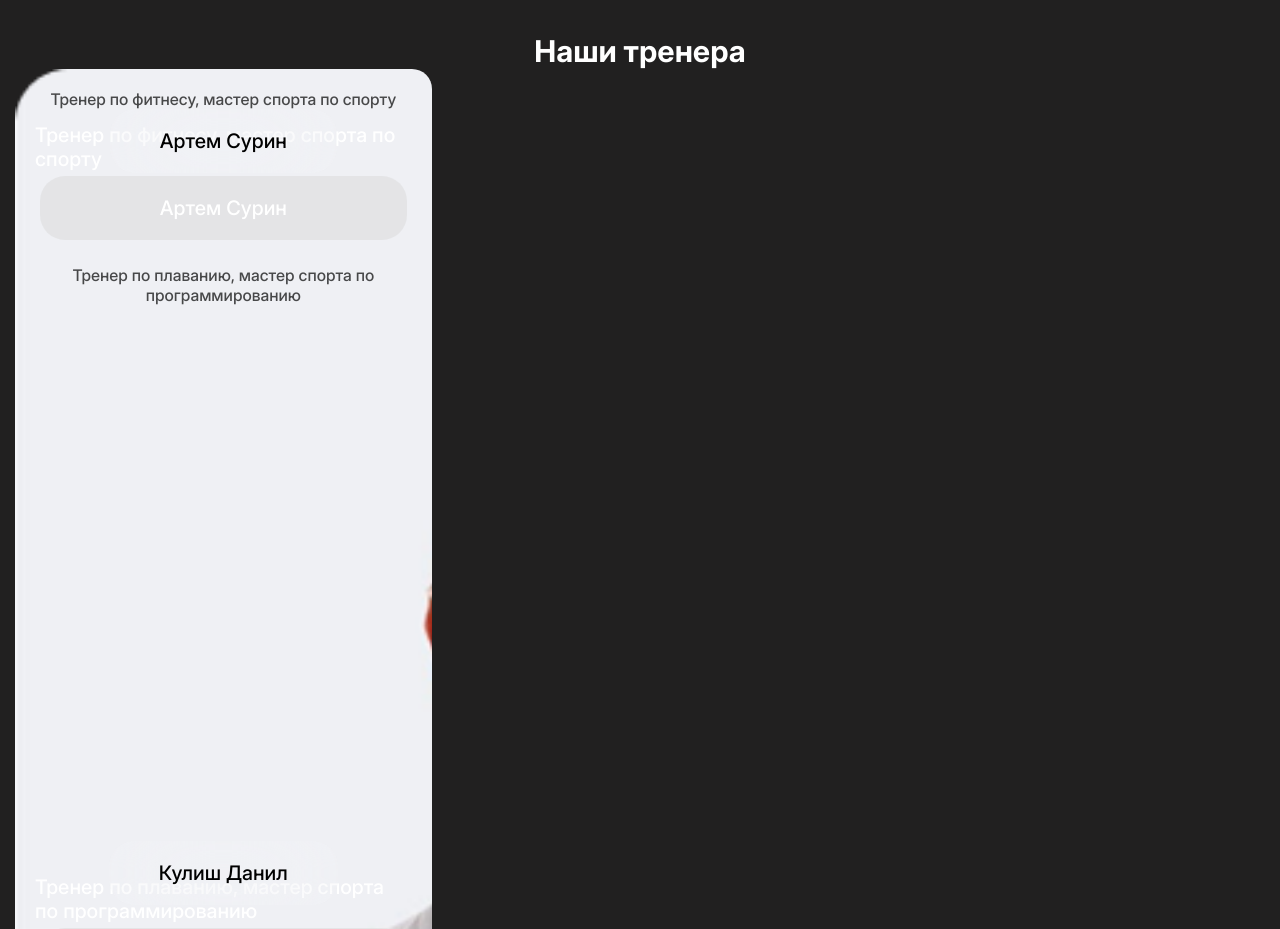
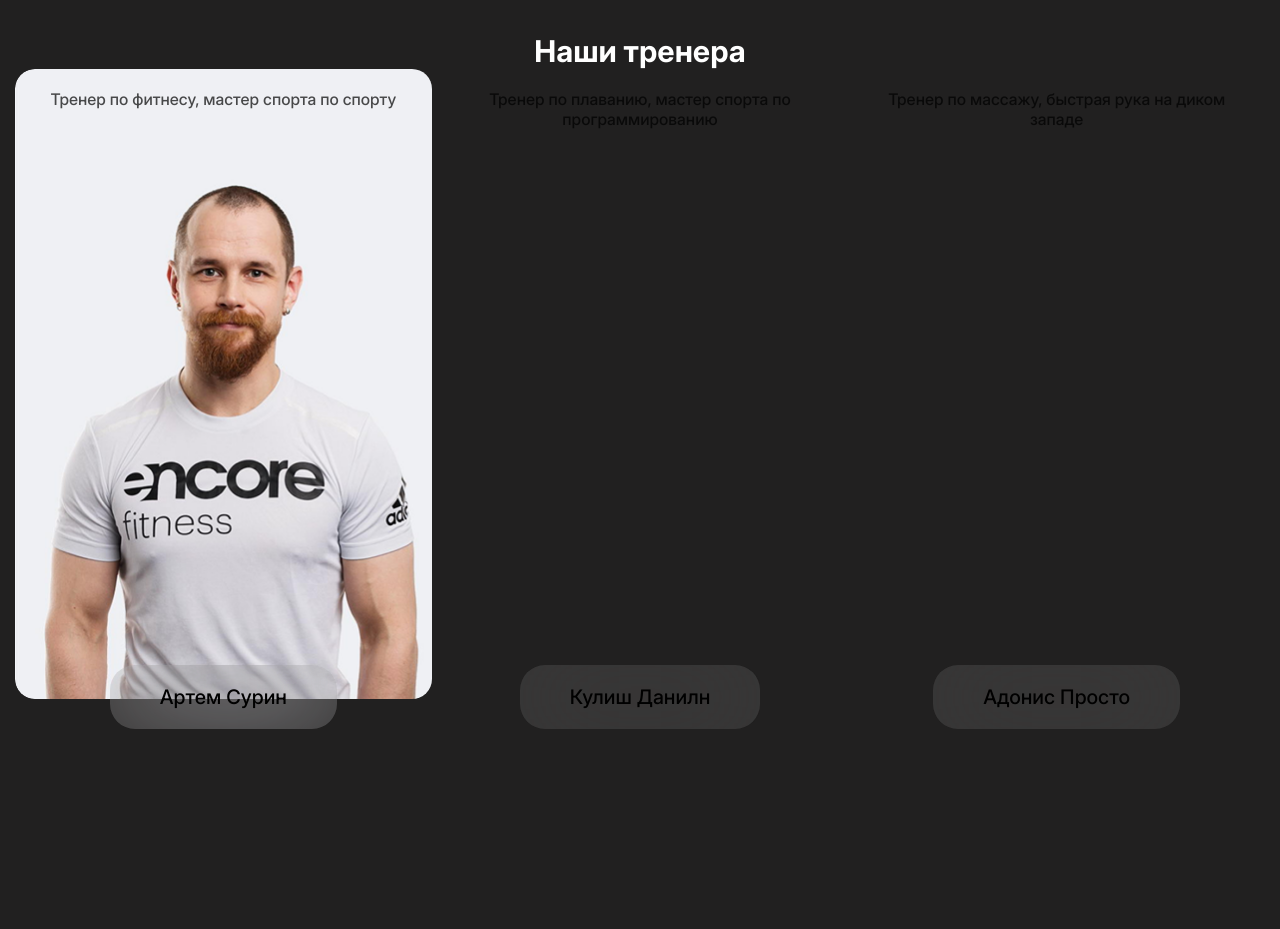
Before and after one commit to PavelBoyko07/---, a plain HTML site: page index.html in a window 1280 px wide. Shown: the part 3100-4029 px from the top of the page. After the commit the page ends 3919 px from the top, so only its background shows below. Drawn offline with nearby package versions, Linux system fonts and the light colour scheme; files whose address does not match are found by name.

Commit message:
поправил секцию с тренерами (поправил разметку)

```diff
--- a/index.html
+++ b/index.html
@@ -166,28 +166,16 @@
                         <li class="trainers__card trainers__card--one">
                             <p class="trainers__description">Тренер по фитнесу, мастер спорта по спорту</p>
                             <p class="trainers__name">Артем Сурин</p>
-                            <ul class="sale__list">
-                                <li class="sale__card">
-                                    <p class="sale__text">Тренер по фитнесу, мастер спорта по спорту</p>
-                                    <p class="sale__text1">Артем Сурин</p>
-                                </li>
-                                <li class="trainers__card trainers__card--two">
-                                    <p class="trainers__description">Тренер по плаванию, мастер спорта по
-                                        программированию</p>
-                                    <p class="trainers__name">Кулиш Данил</p>
-                                <li class="sale__card">
-                                    <p class="sale__text">Тренер по плаванию, мастер спорта по программированию</p>
-                                    <p class="sale__text1">Кулиш Данил</p>
-                                </li>
-                                <li class="trainers__card">
-                                    <p class="trainers__description">Тренер по массажу, быстрая рука на диком западе
-                                    </p>
-                                    <p class="trainers__name">Адонис Просто</p>
-                                <li class="sale__card">
-                                    <p class="sale__text">Тренер по массажу, быстрая рука на диком западе</p>
-                                    <p class="sale__text1">Адонис Просто</p>
-                                </li>
-                            </ul>
+                        </li>
+                        <li class="trainers__card trainers__card--two">
+                            <p class="trainers__description">
+                                Тренер по плаванию, мастер спорта по программированию
+                            </p>
+                            <p class="trainers__name">Кулиш Данилн</p>
+                        </li>
+                        <li class="trainers__card trainers__card--three">
+                            <p class="trainers__description">Тренер по массажу, быстрая рука на диком западе</p>
+                            <p class="trainers__name">Адонис Просто</p>
                         </li>
                     </ul>
                 </div>
```
